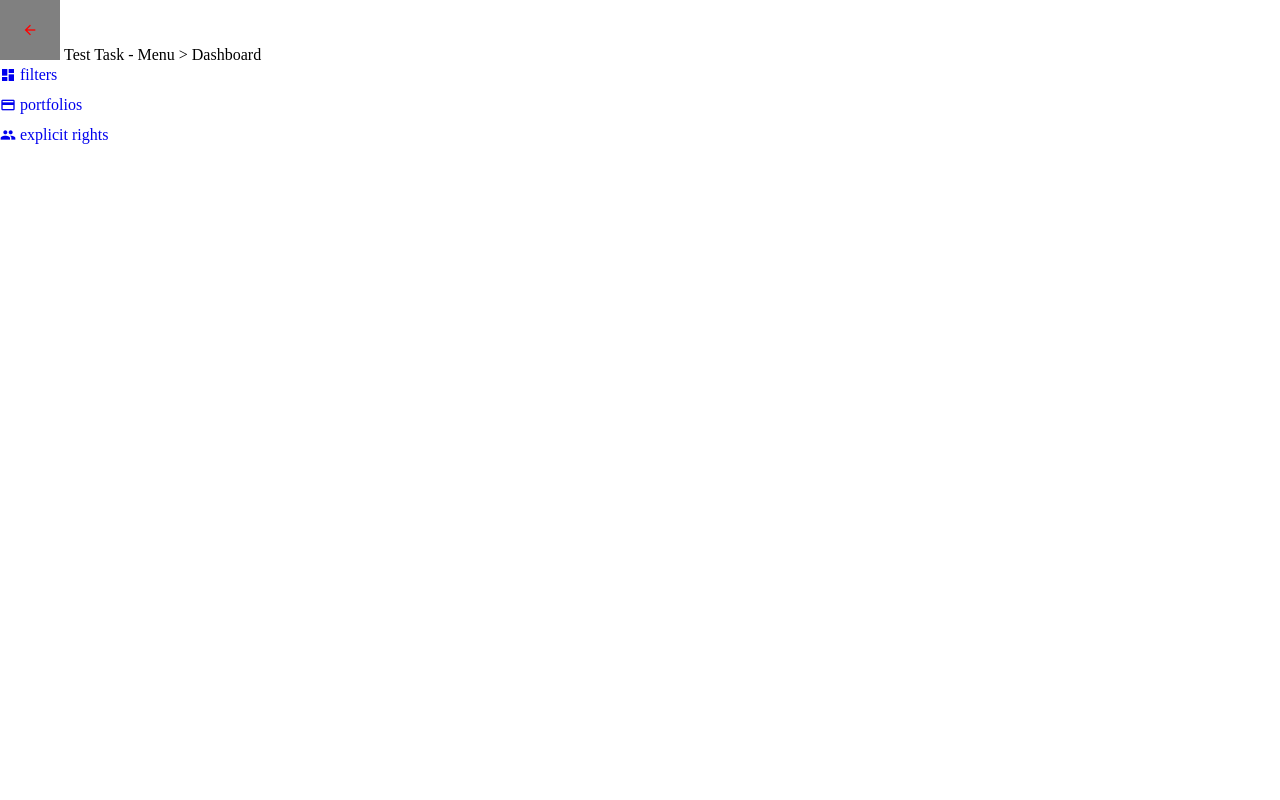
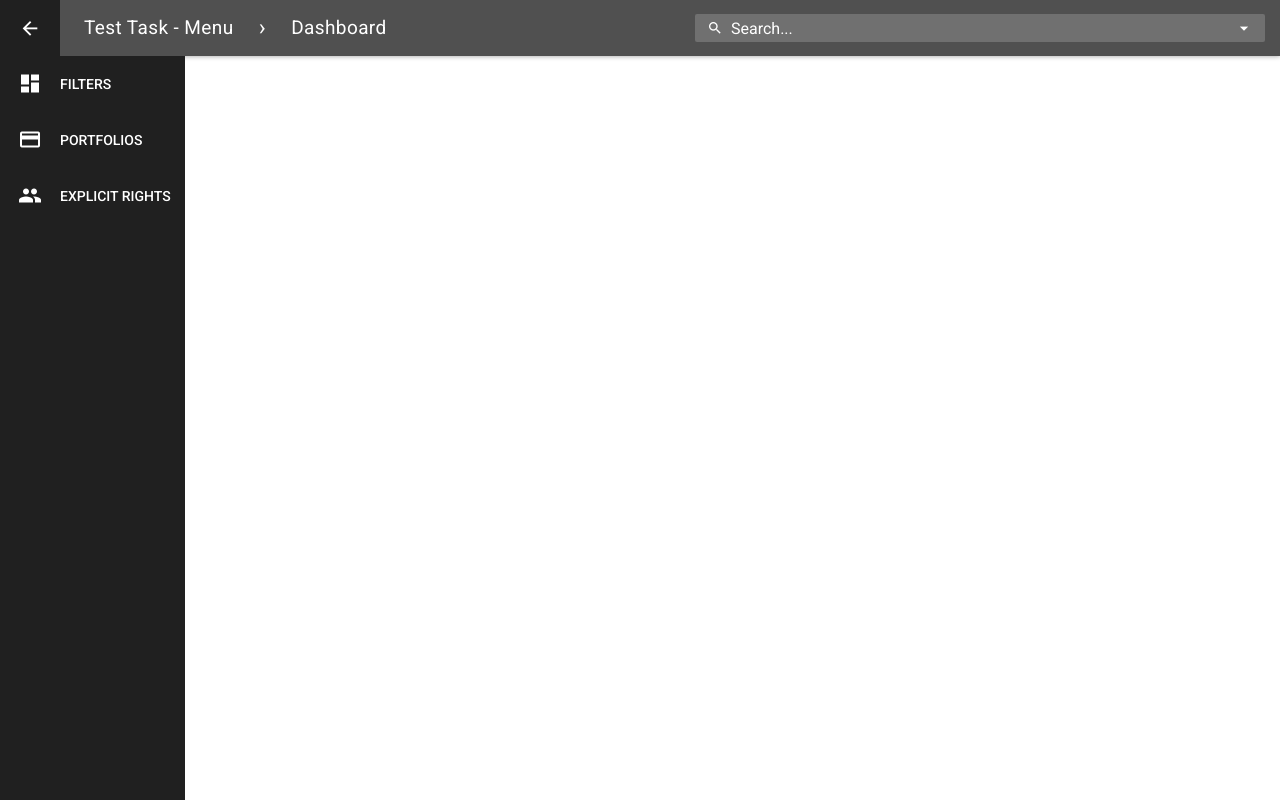
Before and after one commit to svoitovych/trial_task, a website: page app/index.html in a window 1280 px wide. Both pictures are taken after a click on the label 30 px from the left and 30 px from the top of the page. Drawn offline with nearby package versions, Linux system fonts and the light colour scheme; files that its build step writes are made by us from their sources; files whose address does not match are found by name.

Commit message:
developed layout

```diff
--- a/app/index.html
+++ b/app/index.html
@@ -5,6 +5,7 @@
     <title>Document</title>
     <meta name="viewport" content="width=device-width, initial-scale=1.0">
     <link href="css/main.css" rel="stylesheet">
+    <link href="https://fonts.googleapis.com/css?family=Roboto:400,500" rel="stylesheet">
 </head>
 <body>
   <header class="header">
@@ -15,19 +16,19 @@
         <i class="ic ic-arrow-left"></i>
       </label>
       <ul class="menu-dropdown">
-        <li class="menu-link-wrap">
+        <li>
           <a href="#" class="menu-link">
             <i class="ic ic-filters"></i>
             <span>filters</span>
           </a>
         </li>
-        <li class="menu-link-wrap">
+        <li>
           <a href="#" class="menu-link">
             <i class="ic ic-portfolios"></i>
             <span>portfolios</span>
           </a>
         </li>
-        <li class="menu-link-wrap">
+        <li>
           <a href="#" class="menu-link">
             <i class="ic ic-rights"></i>
             <span>explicit rights</span>
@@ -37,11 +38,13 @@
     </div>
     <div class="nav">
       <span class="nav-main">Test Task - Menu</span>
-      <span class="nav-arrow"> > </span>
+      <span class="nav-arrow">&rsaquo;</span>
       <span class="nav-second">Dashboard</span>
     </div>
-    <div class="search">
-      <i></i>
+    <div class="search-wrap">
+      <i class="ic ic-search"></i>
+      <input type="text" placeholder="Search..." class="search">
+      <i class="ic ic-drop-down-arrow"></i>
     </div>
   </header>
 </body>
--- a/app/sass/main.scss
+++ b/app/sass/main.scss
@@ -3,12 +3,26 @@
 
 body {
   position: relative;
+  font-family: 'Roboto', sans-serif;
+  font-weight: 400;
 }
 
 .header {
+  position: fixed;
+  top: 0;
+  width: 100%;
+  min-width: 1000px;
+  background-color: #505050;
+  box-shadow: 0 0 5px rgba(0,0,0,0.4);
+
+  &>div {
+    vertical-align: middle;
+  }
+
   .menu-wrap {
+    position: relative;
     display: inline-block;
-    position: relative;
+    color: white;
 
     &:hover .ic-arrow-left{
       z-index: 3;
@@ -20,22 +34,22 @@ body {
   }
 
   .menu-label {
+    position: relative;
+    display: block;
     width: 60px;
-    height: 60px;
-    background-color: grey;
-    display: block;
-    position: relative;
+    height: 56px;
+    background-color: #202020;
 
     &:hover {
       cursor: pointer;
     }
 
-    .ic {
-      background-color: grey;
-      display: block;
+    i {
       position: absolute;
       top: 50%;
       left: 50%;
+      font-size: 22px;
+      background-color: #202020;
       transform: translate(-50%, -50%);
     }
 
@@ -44,43 +58,49 @@ body {
     }
 
     .ic-arrow-left {
-      color: red;
       display: none;
     }
   }
 
   .menu-dropdown {
-    display:none;
-    position: absolute;
-    top: 100%;
+    position: fixed;
+    top: 56px;
     left: 0;
-    list-style-type: none;
+    display: none;
+    height: calc(100vh - 56px);
     margin: 0;
     padding: 0;
-  }
-
-  .menu-link-wrap {
-
+    list-style-type: none;
+    background-color: #202020;
   }
 
   .menu-link {
+    position: relative;
     display: block;
+    height: 56px;
+    padding-left: 60px;
+    line-height: 56px;
+    color: white;
     text-decoration: none;
-    height: 30px;
-    position: relative;
-    padding-left: 20px;
+
+    &:hover {
+      background-color: #3a3a3a;
+    }
 
     i {
       position: absolute;
       top: 50%;
-      transform: translateY(-50%);
-      left: 0;
+      left: 30px;
+      font-size: 24px;
+      transform: translate(-50%, -50%);
     }
 
     span {
-      width: 150px;
       display: none;
-      line-height: 30px;
+      width: 125px;
+      font-size: 14px;
+      font-weight: 500;
+      text-transform: uppercase;
     }
   }
 
@@ -94,5 +114,59 @@ body {
 
   .nav {
     display: inline-block;
+    padding-left: 20px;
+    font-size: 19px;
+    color: white;
+    letter-spacing: 0.4px;
+
+    &>span {
+      vertical-align: middle;
+    }
+  }
+
+  .nav-arrow {
+    padding: 0 20px;
+    font-size: 23px;
+  }
+
+  .search-wrap {
+    position: absolute;
+    top: 50%;
+    right: 15px;
+    transform: translateY(-50%);
+
+    i {
+      position: absolute;
+      top: 50%;
+      color: white;
+      transform: translateY(-50%);
+    }
+
+    .ic-search {
+      left: 12px;
+    }
+
+    .ic-drop-down-arrow {
+      right: 11px;
+      font-size: 20px;
+    }
+  }
+
+  .search {
+    width: 570px;
+    height: 28px;
+    margin: 0;
+    padding: 0;
+    color: white;
+    text-indent: 36px;
+    background-color: #707070;
+    border-width: 0;
+    border-radius: 2px;
+    outline: 0;
+
+    &::-webkit-input-placeholder {color: white;}
+    &::-moz-placeholder          {color: white;}
+    &:-moz-placeholder           {color: white;}
+    &:-ms-input-placeholder      {color: white;}
   }
 }
```
